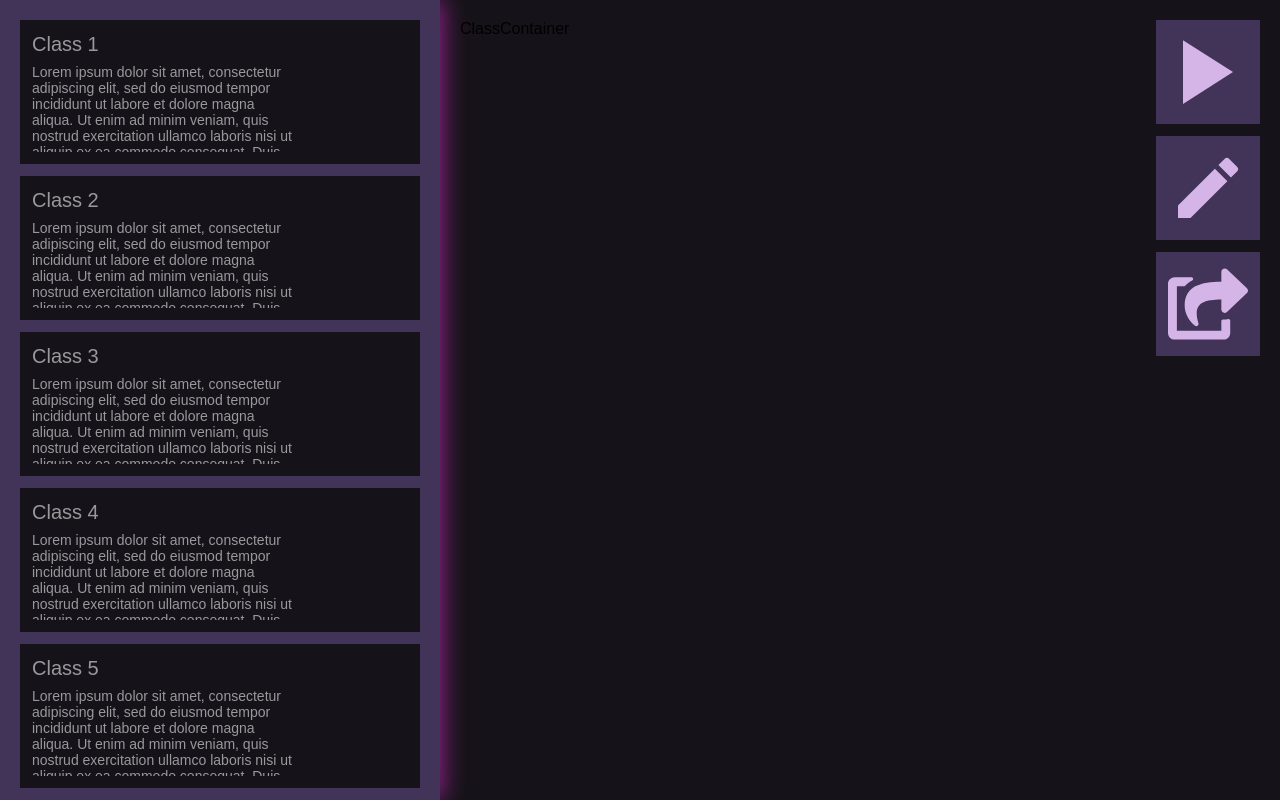
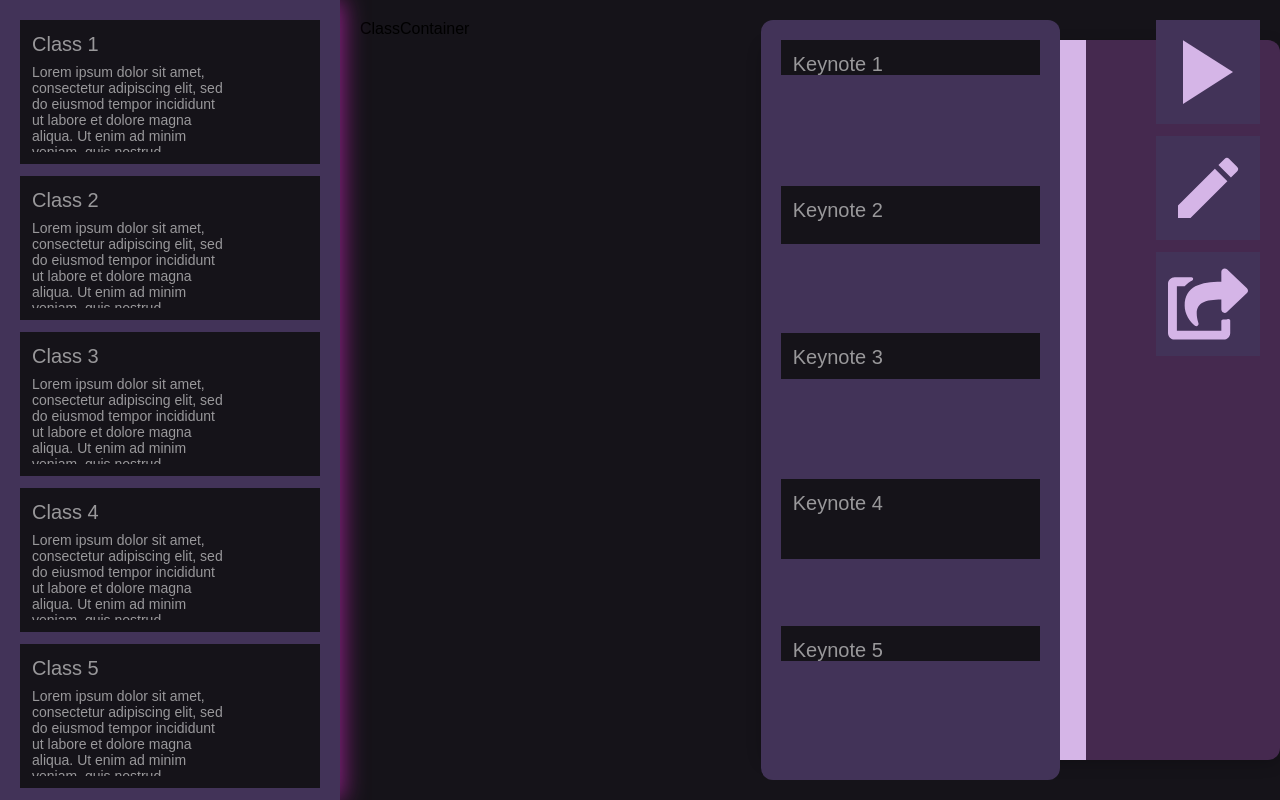
Before and after one commit to yx-aesthete/got-it, a React (Create React App) app in the folder frontend/: page / in a window 1280 px wide. Built offline with nearby package versions, Linux system fonts and the light colour scheme.

Commit message:
Keynotes

```diff
--- a/frontend/package.json
+++ b/frontend/package.json
@@ -8,7 +8,6 @@
     "@testing-library/user-event": "^13.5.0",
     "@types/jest": "^27.5.2",
     "@types/node": "^16.18.112",
-    "@types/react-dom": "^18.3.0",
     "gsap": "^3.12.5",
     "react": "^18.3.1",
     "react-dom": "^18.3.1",
@@ -46,6 +45,7 @@
   },
   "devDependencies": {
     "@types/react": "^18.3.10",
+    "@types/react-dom": "^18.3.0",
     "@types/styled-components": "^5.1.34"
   }
 }
--- a/frontend/src/App.tsx
+++ b/frontend/src/App.tsx
@@ -6,6 +6,7 @@ import { GlobalWrapper } from "./App.styles";
 import ClassContainer from "./components/organisms/ClassContainer";
 import { listOfClasses } from "./components/pages/classesList/ClassList.mock";
 import { ClassProvider } from "./contexts/ClassContext";
+import KeynoteList from "./components/pages/keynote/Keynote";
 
 function App() {
   //TODO  move to context but here for now
@@ -31,6 +32,7 @@ function App() {
         <GlobalWrapper>
           <ClassList />
           <ClassContainer />
+          <KeynoteList />
         </GlobalWrapper>
       </ClassProvider>
     </ThemeProvider>
--- /dev/null
+++ b/frontend/src/components/organisms/KeynoteEntity.tsx
@@ -0,0 +1,68 @@
+import React from "react";
+import styled from "styled-components";
+import Typography from "../atoms/typography/Typography";
+import {
+  HighlightLevel,
+  TypographyVariant,
+} from "../atoms/typography/Typography.autogen";
+
+const KeynoteEntityWrapper = styled.div<{ isActive: boolean; heightPercentage: number }>`
+  transition: all 0.3s ease-in-out;
+  display: flex;
+  flex-direction: column;
+  background-color: ${(props) =>
+    props.isActive
+      ? props.theme.colors.purpleLight
+      : props.theme.colors.purpleBlack};
+  padding: 12px;
+  position: relative;
+  overflow: hidden;
+  height: ${({ heightPercentage }) => `${heightPercentage}%`};
+
+  &:hover {
+    height: ${({ heightPercentage }) => `${heightPercentage + 100}%`};
+  }
+`;
+
+const ContentWrapper = styled.div`
+  position: relative;
+  z-index: 1;
+  display: flex;
+  flex-direction: column;
+`;
+
+interface KeynoteEntityProps {
+  title: string;
+  isActive: boolean;
+  heightPercentage: number;
+  index: number;
+}
+
+const KeynoteEntity: React.FC<KeynoteEntityProps> = ({
+  title,
+  isActive,
+  heightPercentage,
+  index,
+}) => {
+  return (
+    <KeynoteEntityWrapper
+      isActive={isActive}
+      heightPercentage={heightPercentage}
+    >
+      <ContentWrapper>
+        <Typography
+          animated
+          animationType="fade"
+          variant={TypographyVariant.sectionHeader}
+          highlight_level={
+            isActive ? HighlightLevel.menuActive : HighlightLevel.neutral
+          }
+        >
+          {title}
+        </Typography>
+      </ContentWrapper>
+    </KeynoteEntityWrapper>
+  );
+};
+
+export default KeynoteEntity;
--- /dev/null
+++ b/frontend/src/components/pages/keynote/Keynote.tsx
@@ -0,0 +1,73 @@
+import React from "react";
+import styled, { keyframes } from "styled-components";
+import KeynoteEntity from "../../organisms/KeynoteEntity";
+import { listOfKeynotes } from "./KeynoteList.mock";
+
+const grow = keyframes`
+  from {
+    height: 0%;
+  }
+  to {
+    height: 100%;
+  }
+`;
+
+const ProgressBar = styled.div`
+  width: 5%;
+  height: 100%;
+  background-color: ${(props) => props.theme.colors.purpleLight};
+  animation: ${grow} 2s ease-in-out forwards;
+  overflow: hidden;
+`;
+
+const KeynoteContainer = styled.div`
+  display: flex;
+  width: 90vw;
+  height: 90vh;
+  justify-content: flex-start;
+  align-items: center;
+  margin: auto 0;
+  background-color: ${(props) => props.theme.colors.purpleDark};
+  border-radius: 12px;
+  box-shadow: 0px 4px 15px rgba(0, 0, 0, 0.2);
+`;
+
+const KeynoteListWrapper = styled.div<{ isScrollable: boolean }>`
+  width: 50%;
+  height: 100%;
+  display: grid;
+  grid-template-columns: 1fr;
+  grid-template-rows: repeat(${({ isScrollable }) => (isScrollable ? "auto-fill" : "1fr")}, 1fr);
+  gap: 12px;
+  padding: 20px;
+  overflow-y: ${({ isScrollable }) => (isScrollable ? "scroll" : "hidden")};
+  background-color: ${(props) => props.theme.colors.purpleMid};
+  border-radius: 12px;
+`;
+
+export default function KeynoteList() {
+  const totalHeight = listOfKeynotes.reduce((sum, keynote) => sum + keynote.height, 0);
+
+  const isScrollable = listOfKeynotes.length > 10;
+
+  return (
+    <KeynoteContainer>
+      <KeynoteListWrapper isScrollable={isScrollable}>
+        {listOfKeynotes.map((keynote, index) => {
+          const heightPercentage = (keynote.height / totalHeight) * 100;
+
+          return (
+            <KeynoteEntity
+              key={keynote.id}
+              title={keynote.title}
+              isActive={false}
+              heightPercentage={heightPercentage}
+              index={index}
+            />
+          );
+        })}
+      </KeynoteListWrapper>
+      <ProgressBar />
+    </KeynoteContainer>
+  );
+}
--- /dev/null
+++ b/frontend/src/components/pages/keynote/KeynoteList.mock.ts
@@ -0,0 +1,7 @@
+export const listOfKeynotes = [
+  { id: 1, title: "Keynote 1", description: "Desc 1", height: 100},
+  { id: 2, title: "Keynote 2", description: "Desc 2", height: 300},
+  { id: 3, title: "Keynote 3", description: "Desc 3", height: 200},
+  { id: 4, title: "Keynote 4", description: "Desc 4", height: 500},
+  { id: 5, title: "Keynote 5", description: "Desc 5", height: 100},
+];
```
Also changed, not shown: 1 other file (tests, documents, lock files or other folders).
